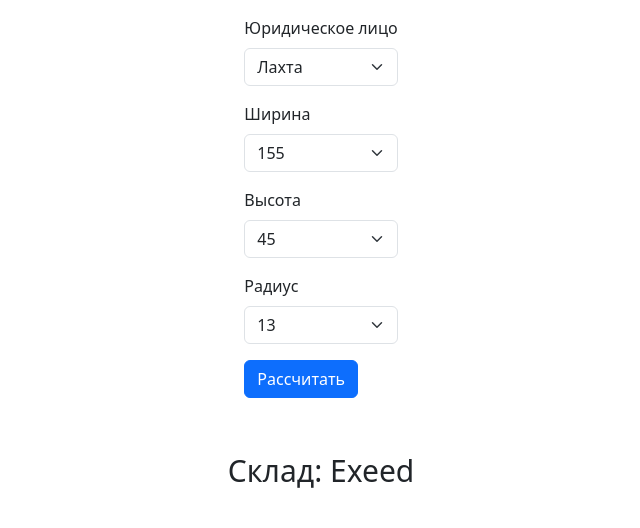
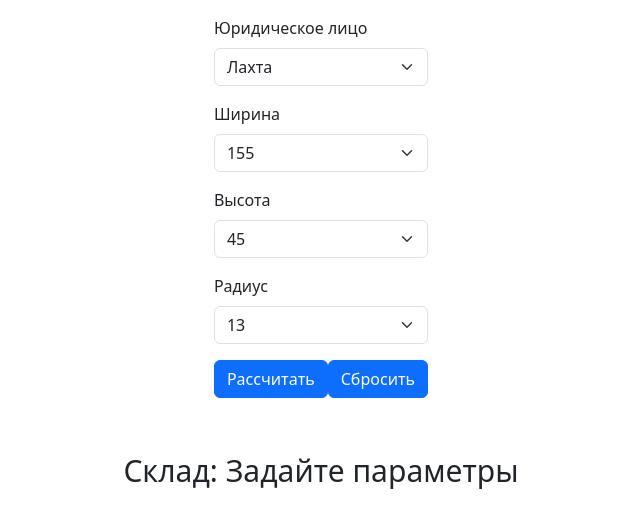
Before and after one commit to j0v4n1/tyres, a React (Create React App) app: page / in a window 1280 px wide. Shown: the top 528 px of the page, without its empty margins (319-959 px from the left). Built offline with nearby package versions, Linux system fonts and the light colour scheme.

Commit message:
Добавить кнопку сброса

```diff
--- a/src/App/App.jsx
+++ b/src/App/App.jsx
@@ -9,7 +9,7 @@ const App = () => {
   const [selectedWidth, setSelectedWidth] = useState("155");
   const [selectedHeight, setSelectedHeight] = useState("45");
   const [selectedRadius, setSelectedRadius] = useState("13");
-  const [warehouse, setWarehouse] = useState("Exeed");
+  const [warehouse, setWarehouse] = useState("Задайте параметры");
 
   const handleCompanyChange = (event) => {
     setSelectedCompany(event.target.value);
@@ -121,6 +121,15 @@ const App = () => {
         >
           Рассчитать
         </Button>
+        <Button
+          onClick={() => {
+            setWarehouse("Задайте параметры")
+          }}
+          variant="primary"
+          type="button"
+        >
+          Сбросить
+        </Button>
       </Form>
       <div className={styles.footer}>Склад: {warehouse}</div>
     </div>
```
